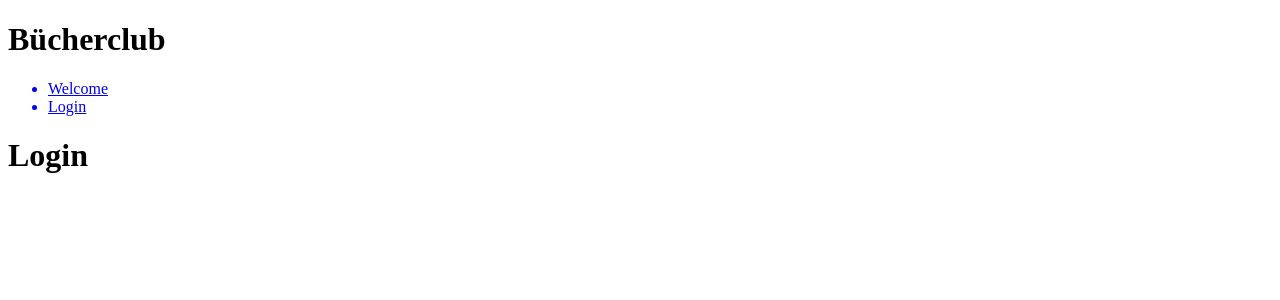
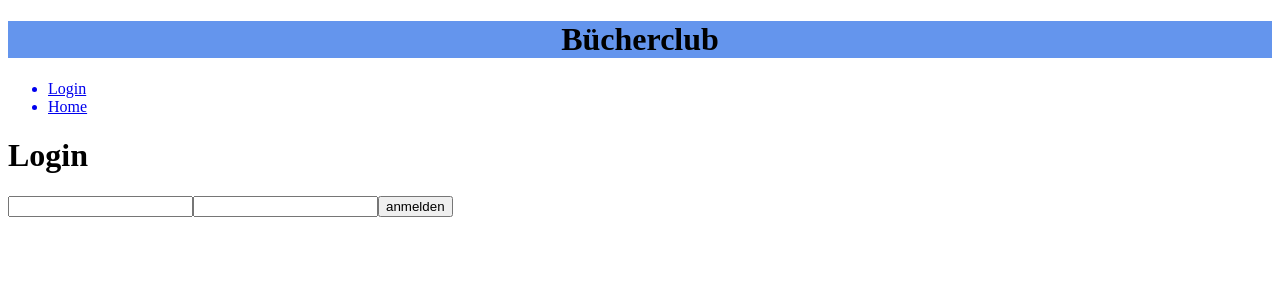
Before and after one commit to RobRobRoberto/Capstone, a React (Create React App) app in the folder frontend/: page /login in a window 1280 px wide. Shown: the top 300 px of the page. Built offline with nearby package versions, Linux system fonts and the light colour scheme.

Commit message:
two different sites can be rendered

```diff
--- a/frontend/src/App.js
+++ b/frontend/src/App.js
@@ -2,12 +2,13 @@ import Nav from './components/Nav'
 import Welcome from './pages/Welcome'
 import LogIn from './pages/LogIn'
 import { BrowserRouter as Router, Route } from 'react-router-dom'
+import Header from './components/Header'
 
 export default function App() {
   return (
     <Router>
       <div>
-        <h1>Bücherclub</h1>
+        <Header />
         <Nav />
         <Route exact path="/" component={Welcome} />
         <Route path="/login" component={LogIn} />
--- a/frontend/src/components/Nav.js
+++ b/frontend/src/components/Nav.js
@@ -3,11 +3,11 @@ import { Link } from 'react-router-dom'
 export default function Nav() {
   return (
     <ul>
-      <Link to="/">
-        <li>Welcome</li>
-      </Link>
       <Link to="/login">
         <li>Login</li>
+      </Link>
+      <Link to="/">
+        <li>Home</li>
       </Link>
     </ul>
   )
--- a/frontend/src/pages/LogIn.js
+++ b/frontend/src/pages/LogIn.js
@@ -1,3 +1,10 @@
 export default function LogIn() {
-  return <h1>Login</h1>
+  return (
+    <div>
+      <h1>Login</h1>
+      <input type="text" />
+      <input type="text" />
+      <button>anmelden</button>
+    </div>
+  )
 }
--- a/frontend/src/pages/Welcome.js
+++ b/frontend/src/pages/Welcome.js
@@ -1,3 +1,3 @@
 export default function Welcome() {
-  return <h1>Willkommen</h1>
+  return <h2>Herzlich Willkommen zurück 😀</h2>
 }
```
